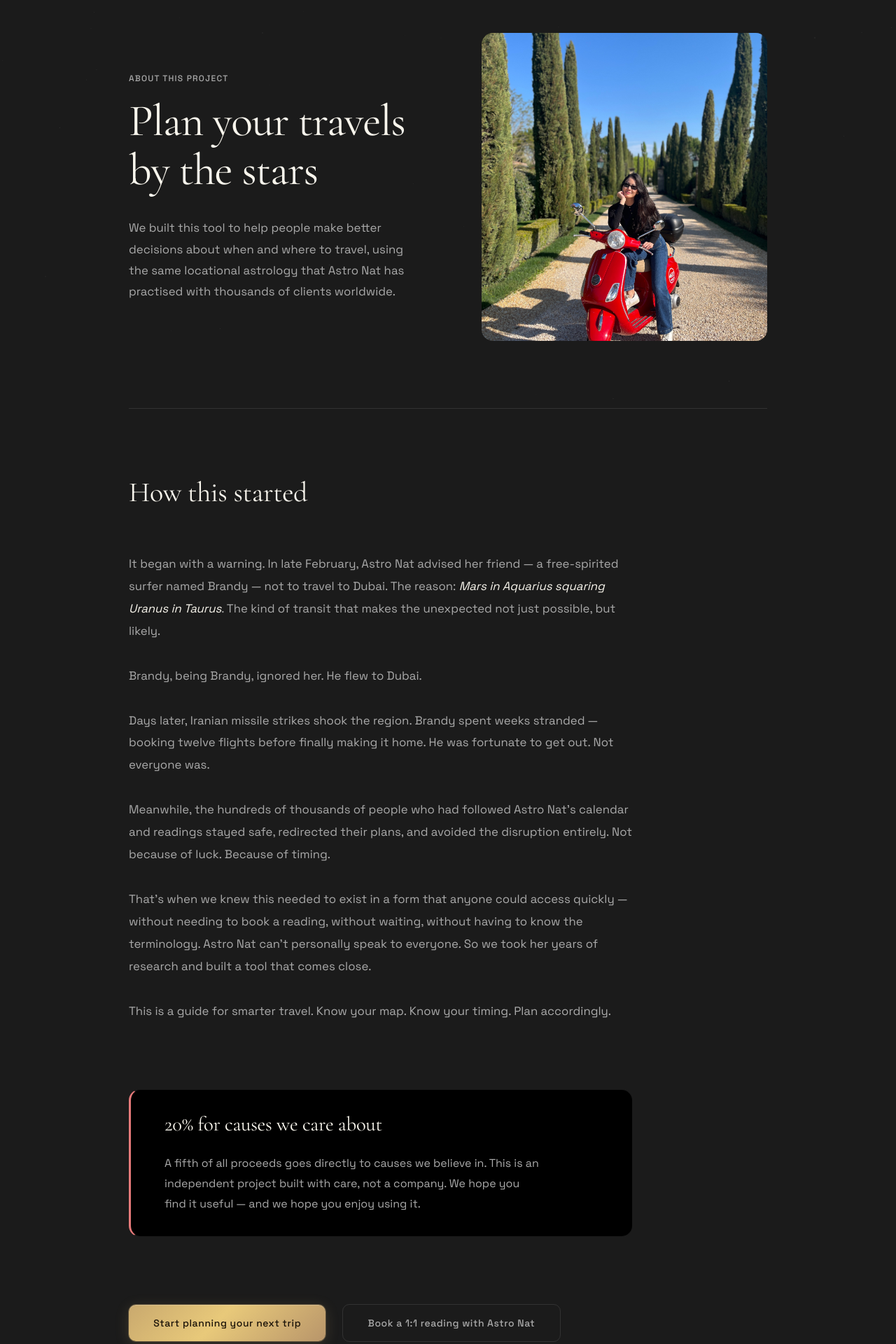
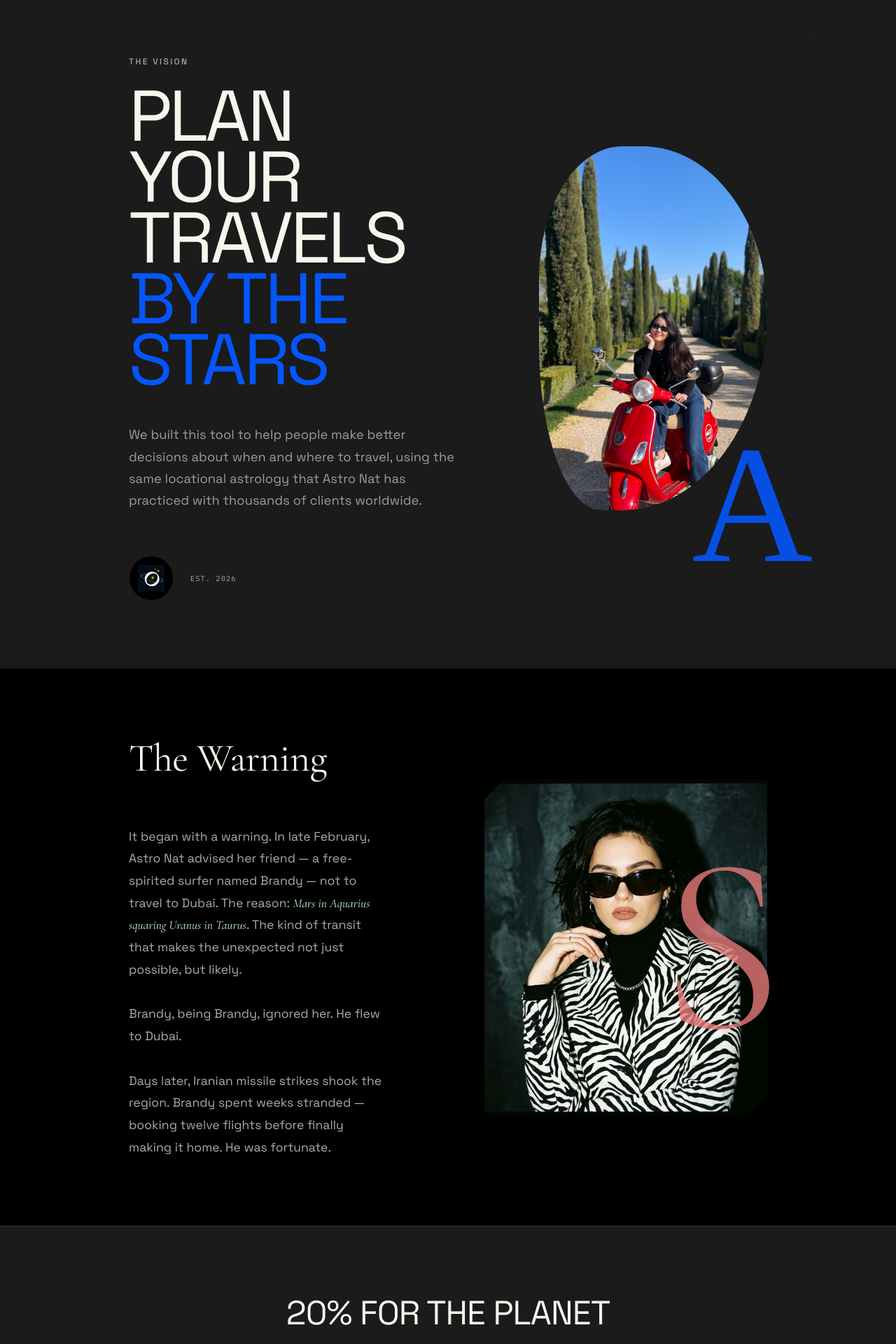
Before and after one commit to bwirakes/astronat-travel, a Next.js app: page /about in a window 1280 px wide. Shown: the part 180-2100 px from the top of the page at 70% size. Built offline with nearby package versions, Linux system fonts and the light colour scheme.

Commit message:
feat: redesign about page with astro-brand 90s editorial aesthetic

```diff
--- a/app/about/about.module.css
+++ b/app/about/about.module.css
@@ -1,227 +1,280 @@
-/* ═══ About — about.module.css ════════════════════════════════ */
+/* ═══ About — about.module.css (Astro-Brand Refactor) ════════════════════════════════ */
 
-.nav {
-    position: relative;
-    z-index: 10;
-    padding: var(--space-lg) 0;
+.pageRoot {
+    min-height: 100vh;
+    background: var(--bg);
+    color: var(--text-primary);
 }
 
-.navInner {
-    display: flex;
-    justify-content: space-between;
+/* ── Hero Section ───────────────────────────────────────────── */
+.heroSection {
+    background: var(--bg);
+    color: var(--text-primary);
+    padding: var(--space-3xl) 0;
+    overflow: hidden;
+}
+
+.heroGrid {
+    display: grid;
+    grid-template-columns: 1.2fr 0.8fr;
+    gap: var(--space-3xl);
     align-items: center;
 }
 
-.logo {
-    font-family: var(--font-display);
-    font-size: 1.5rem;
-    font-weight: 500;
-    letter-spacing: -0.02em;
+.heroContent {
+    position: relative;
+    z-index: 2;
+}
+
+.kicker {
+    font-family: var(--font-body);
+    font-size: 0.75rem;
+    letter-spacing: 0.2em;
+    text-transform: uppercase;
+    color: var(--text-secondary);
+    margin-bottom: var(--space-md);
+    display: block;
+}
+
+.headline {
+    font-family: var(--font-primary);
+    font-size: clamp(3.2rem, 8vw, 6.5rem);
+    line-height: 0.85;
+    text-transform: uppercase;
+    margin-bottom: var(--space-xl);
+    letter-spacing: -0.04em;
     color: var(--text-primary);
 }
 
-.navRight {
+.headlineAccent {
+    color: var(--color-y2k-blue);
+}
+
+.lead {
+    font-family: var(--font-body);
+    font-size: 1.15rem;
+    line-height: 1.7;
+    max-width: 480px;
+    margin-bottom: var(--space-2xl);
+    color: var(--text-secondary);
+    opacity: 0.9;
+}
+
+.avatarGroup {
     display: flex;
     align-items: center;
     gap: var(--space-md);
 }
 
-.navLinks {
+.avatar {
+    width: 64px;
+    height: 64px;
+    background: var(--surface);
+    border: 1px solid var(--surface-border);
+    border-radius: 50%;
     display: flex;
-    gap: var(--space-lg);
-    font-size: 0.85rem;
+    align-items: center;
+    justify-content: center;
+    padding: 12px;
+}
+
+.avatarIcon {
+    filter: invert(1) brightness(1.2);
+    display: block;
+}
+
+:global([data-theme="light"]) .avatarIcon {
+    filter: none;
+}
+
+.avatarLabel {
+    font-family: var(--font-mono);
+    font-size: 0.65rem;
+    letter-spacing: 0.1em;
     color: var(--text-secondary);
 }
 
-.navLinks a {
-    color: var(--text-secondary);
-    transition: color var(--duration) var(--ease);
+.heroImageContainer {
+    position: relative;
+    height: 520px;
 }
 
-.navLinks a:hover,
-.navActive {
-    color: var(--text-primary) !important;
-}
-
-/* ── Hero ─────────────────────────────────────────────────────── */
-.hero {
-    display: grid;
-    grid-template-columns: 1fr 1fr;
-    gap: var(--space-3xl);
-    align-items: center;
-    min-height: 480px;
-    padding: var(--space-2xl) 0 var(--space-3xl);
-}
-
-@media (max-width: 768px) {
-    .hero {
-        grid-template-columns: 1fr;
-        min-height: auto;
-    }
-
-    .heroImage {
-        height: 300px !important;
-        order: -1;
-    }
-}
-
-.heroText h5 {
-    margin-bottom: var(--space-sm);
-}
-
-.headline {
-    font-size: clamp(2.4rem, 5vw, 4rem);
-    margin-bottom: var(--space-lg);
-    line-height: 1.1;
-}
-
-.intro {
-    font-size: 1.05rem;
-    line-height: 1.8;
-    max-width: 440px;
-}
-
-.heroImage {
+.organicImage {
     position: relative;
-    height: 440px;
-    border-radius: var(--radius-lg);
+    width: 100%;
+    height: 100%;
+    border-radius: var(--shape-organic-1);
     overflow: hidden;
 }
 
-.heroImg {
-    object-fit: cover;
-    object-position: center top;
+.heroScript {
+    position: absolute;
+    bottom: -10%;
+    right: -20%;
+    font-family: var(--font-display-alt-2);
+    font-size: 15rem;
+    color: var(--color-y2k-blue);
+    opacity: 0.9;
+    pointer-events: none;
+    line-height: 0.5;
+    z-index: 10;
 }
 
-/* ── Story ──────────────────────────────────────────────────── */
-.story {
+/* ── Story Section ──────────────────────────────────────────── */
+.storySection {
+    background: var(--surface);
+    color: var(--text-primary);
     padding: var(--space-3xl) 0;
     border-top: 1px solid var(--surface-border);
 }
 
-.storyContent {
-    max-width: 720px;
+.storyGrid {
+    display: grid;
+    grid-template-columns: 0.9fr 1.1fr;
+    gap: var(--space-3xl);
+    align-items: center;
 }
 
-.storyHeading {
-    font-size: 2.5rem;
+.sectionHeading {
+    font-family: var(--font-secondary);
+    font-size: clamp(2rem, 5vw, 3.5rem);
     margin-bottom: var(--space-2xl);
+    font-weight: 400;
+    color: var(--text-primary);
 }
 
-.storyBody {
+.bodyCopy {
     display: flex;
     flex-direction: column;
     gap: var(--space-lg);
 }
 
-.storyBody p {
-    font-size: 1.05rem;
-    line-height: 1.9;
+.bodyCopy p {
+    font-family: var(--font-body);
+    font-size: 1.1rem;
+    line-height: 1.8;
+    color: var(--text-secondary);
 }
 
-.storyBody em {
-    color: var(--text-primary);
+.bodyCopy em {
+    font-family: var(--font-secondary);
     font-style: italic;
+    color: var(--color-acqua);
 }
 
-/* ── Values ─────────────────────────────────────────────────── */
-.values {
-    padding-bottom: var(--space-3xl);
+/* Fallback for light mode to ensure emphasis stands out nicely */
+:global([data-theme="light"]) .bodyCopy em {
+    color: var(--color-y2k-blue);
 }
 
-.valueCard {
-    background: var(--surface);
-    border: 1px solid var(--surface-border);
-    border-left: 3px solid var(--accent);
-    border-radius: var(--radius-lg);
-    padding: var(--space-lg) var(--space-xl);
-    max-width: 720px;
+.storyGraphic {
+    position: relative;
+    height: 480px;
+    display: flex;
+    justify-content: flex-end;
 }
 
-.valueHeading {
-    font-size: 1.8rem;
-    margin-bottom: var(--space-md);
+.cutImage {
+    position: relative;
+    width: 90%;
+    height: 100%;
+    clip-path: var(--cut-xl);
+    overflow: hidden;
 }
 
-.valueCard p {
-    font-size: 1rem;
-    line-height: 1.8;
-    max-width: 540px;
+.sideScript {
+    position: absolute;
+    top: 50%;
+    right: -5%;
+    transform: translateY(-50%);
+    font-family: var(--font-display-alt-1);
+    font-size: clamp(16rem, 28vw, 24rem);
+    color: var(--color-spiced-life);
+    opacity: 0.8;
+    pointer-events: none;
+    z-index: 10;
+    line-height: 0.5;
 }
 
-/* ── CTA ─────────────────────────────────────────────────────── */
-.cta {
+/* ── Values Section ─────────────────────────────────────────── */
+.valuesSection {
+    background: var(--bg);
+    color: var(--text-primary);
+    padding: var(--space-3xl) 0;
+    text-align: center;
+    border-top: 1px solid var(--surface-border);
+}
+
+.valuesContent {
+    max-width: 720px;
+    margin: 0 auto;
+}
+
+.valueTitle {
+    font-family: var(--font-primary);
+    font-size: 3rem;
+    letter-spacing: -0.02em;
+    margin-bottom: var(--space-lg);
+    color: var(--text-primary);
+}
+
+.valueDescription {
+    font-family: var(--font-body);
+    font-size: 1.1rem;
+    line-height: 1.8;
+    margin-bottom: var(--space-3xl);
+    color: var(--text-secondary);
+}
+
+.ctaGroup {
     display: flex;
     gap: var(--space-md);
-    padding-bottom: var(--space-3xl);
+    justify-content: center;
     flex-wrap: wrap;
-    align-items: center;
 }
 
-/* Matches the homepage's metallic gold CTA button */
-.ctaBtn {
-    display: inline-flex;
-    align-items: center;
-    gap: 0.6rem;
-    padding: 0.9rem 2.2rem;
-    border-radius: 10px;
-    font-family: var(--font-body);
-    font-weight: 500;
-    font-size: 0.875rem;
-    letter-spacing: 0.04em;
-    cursor: pointer;
-    text-decoration: none;
-    transition: all 0.3s cubic-bezier(0.4, 0, 0.2, 1);
-    background: linear-gradient(135deg, #C9A96E 0%, #E8C97A 45%, #B8956A 100%);
-    color: #1A1208;
-    box-shadow:
-        0 0 0 1px rgba(201, 169, 110, 0.3),
-        0 4px 20px rgba(201, 169, 110, 0.2),
-        inset 0 1px 0 rgba(255, 255, 255, 0.2);
-}
-
-.ctaBtn:hover {
-    transform: translateY(-2px);
-    box-shadow:
-        0 0 0 1px rgba(201, 169, 110, 0.5),
-        0 8px 32px rgba(201, 169, 110, 0.35),
-        inset 0 1px 0 rgba(255, 255, 255, 0.25);
-}
-
-/* Secondary ghost button to pair with ctaBtn */
-.ctaBtnSecondary {
-    display: inline-flex;
-    align-items: center;
-    gap: 0.6rem;
-    padding: 0.9rem 2.2rem;
-    border-radius: 10px;
-    font-family: var(--font-body);
-    font-weight: 500;
-    font-size: 0.875rem;
-    letter-spacing: 0.04em;
-    cursor: pointer;
-    text-decoration: none;
-    transition: all 0.3s cubic-bezier(0.4, 0, 0.2, 1);
-    background: transparent;
-    color: var(--text-secondary);
-    border: 1px solid var(--surface-border);
-}
-
-.ctaBtnSecondary:hover {
-    border-color: var(--gold-soft);
-    color: var(--text-primary);
-    transform: translateY(-1px);
-}
-
-/* ── Footer ─────────────────────────────────────────────────── */
+/* ── Footer ────────────────────────────────────────────────── */
 .footer {
-    padding: var(--space-xl) 0;
+    background: var(--bg-raised);
+    color: var(--text-tertiary);
+    padding: var(--space-2xl) 0;
     border-top: 1px solid var(--surface-border);
 }
 
 .footerInner {
     display: flex;
     justify-content: space-between;
-    font-size: 0.8rem;
-    color: var(--text-tertiary);
+    align-items: center;
 }
+
+.monoLabel {
+    font-family: var(--font-mono);
+    font-size: 0.65rem;
+    letter-spacing: 0.12em;
+}
+
+.objectCover {
+    object-fit: cover;
+}
+
+/* ── Responsive ─────────────────────────────────────────────── */
+@media (max-width: 960px) {
+    .heroGrid, .storyGrid {
+        grid-template-columns: 1fr;
+        gap: var(--space-2xl);
+    }
+
+    .heroImageContainer, .storyGraphic {
+        height: 380px;
+    }
+
+    .heroScript {
+        font-size: 10rem;
+        right: 0;
+    }
+
+    .sideScript {
+        font-size: 14rem;
+        right: -10%;
+    }
+}
--- a/app/about/page.tsx
+++ b/app/about/page.tsx
@@ -9,50 +9,75 @@ import styles from "./about.module.css";
 
 export default function AboutPage() {
     return (
-        <>
+        <div className={styles.pageRoot}>
             <StarBackground />
-
             <Navbar activeHref="/about" />
 
             <main>
+                {/* Hero Section — Eggshell / High Contrast Editorial */}
+                <section className={styles.heroSection}>
                     <div className="container">
-                    {/* Hero */}
                         <motion.div
-                        className={styles.hero}
-                        initial={{ opacity: 0, y: 20 }}
+                            className={styles.heroGrid}
+                            initial={{ opacity: 0, y: 30 }}
                             animate={{ opacity: 1, y: 0 }}
-                        transition={{ duration: 0.7 }}
+                            transition={{ duration: 0.8, ease: [0.16, 1, 0.3, 1] }}
                         >
-                        <div className={styles.heroText}>
-                            <h5>About this project</h5>
-                            <h1 className={styles.headline}>Plan your travels<br />by the stars</h1>
-                            <p className={styles.intro}>
+                            <div className={styles.heroContent}>
+                                <h5 className={styles.kicker}>THE VISION</h5>
+                                <h1 className={styles.headline}>
+                                    Plan your travels <br />
+                                    <span className={styles.headlineAccent}>by the stars</span>
+                                </h1>
+                                <p className={styles.lead}>
                                     We built this tool to help people make better decisions about when and where to travel,
-                                using the same locational astrology that Astro Nat has practised with thousands of clients worldwide.
+                                    using the same locational astrology that Astro Nat has practiced with thousands of clients worldwide.
                                 </p>
+
+                                <div className={styles.avatarGroup}>
+                                    <div className={styles.avatar}>
+                                        <Image
+                                            src="/saturn-o-stars.svg"
+                                            alt="Saturn Logo"
+                                            width={40}
+                                            height={40}
+                                            className={styles.avatarIcon}
+                                        />
                                     </div>
-                        <div className={styles.heroImage}>
+                                    <span className={styles.avatarLabel}>EST. 2026</span>
+                                </div>
+                            </div>
+
+                            <div className={styles.heroImageContainer}>
+                                <div className={styles.organicImage}>
                                     <Image
                                         src="/astronat-hero.jpg"
-                                alt="Astro Nat on a red Vespa"
+                                        alt="Astro Nat"
                                         fill
-                                className={styles.heroImg}
+                                        className={styles.objectCover}
                                         priority
                                     />
                                 </div>
+                                {/* Decorative script overlap */}
+                                <span className={styles.heroScript}>A</span>
+                            </div>
                         </motion.div>
+                    </div>
+                </section>
 
-                    {/* Story */}
-                    <motion.section
-                        className={styles.story}
-                        initial={{ opacity: 0, y: 16 }}
-                        whileInView={{ opacity: 1, y: 0 }}
+                {/* Story Section — Charcoal Block */}
+                <section className={styles.storySection}>
+                    <div className="container">
+                        <motion.div
+                            className={styles.storyGrid}
+                            initial={{ opacity: 0 }}
+                            whileInView={{ opacity: 1 }}
                             viewport={{ once: true }}
-                        transition={{ duration: 0.6, delay: 0.1 }}
+                            transition={{ duration: 1 }}
                         >
-                        <div className={styles.storyContent}>
-                            <h2 className={styles.storyHeading}>How this started</h2>
-                            <div className={styles.storyBody}>
+                            <div className={styles.storyText}>
+                                <h2 className={styles.sectionHeading}>The Warning</h2>
+                                <div className={styles.bodyCopy}>
                                     <p>
                                         It began with a warning. In late February, Astro Nat advised her friend — a free-spirited surfer named Brandy —
                                         not to travel to Dubai. The reason: <em>Mars in Aquarius squaring Uranus in Taurus</em>.
@@ -62,68 +87,68 @@ export default function AboutPage() {
                                         Brandy, being Brandy, ignored her. He flew to Dubai.
                                     </p>
                                     <p>
-                                    Days later, Iranian missile strikes shook the region. Brandy spent weeks stranded — booking twelve flights
-                                    before finally making it home. He was fortunate to get out. Not everyone was.
-                                </p>
-                                <p>
-                                    Meanwhile, the hundreds of thousands of people who had followed Astro Nat's calendar and readings stayed safe,
-                                    redirected their plans, and avoided the disruption entirely. Not because of luck. Because of timing.
-                                </p>
-                                <p>
-                                    That's when we knew this needed to exist in a form that anyone could access quickly —
-                                    without needing to book a reading, without waiting, without having to know the terminology.
-                                    Astro Nat can't personally speak to everyone. So we took her years of research and built a tool that comes close.
-                                </p>
-                                <p>
-                                    This is a guide for smarter travel. Know your map. Know your timing. Plan accordingly.
+                                        Days later, Iranian missile strikes shook the region. Brandy spent weeks stranded —
+                                        booking twelve flights before finally making it home. He was fortunate.
                                     </p>
                                 </div>
                             </div>
-                    </motion.section>
 
-                    {/* Values */}
-                    <motion.section
-                        className={styles.values}
-                        initial={{ opacity: 0, y: 16 }}
-                        whileInView={{ opacity: 1, y: 0 }}
-                        viewport={{ once: true }}
-                        transition={{ duration: 0.6 }}
-                    >
-                        <div className={styles.valueCard}>
-                            <h3 className={styles.valueHeading}>20% for causes we care about</h3>
-                            <p>
+                            <div className={styles.storyGraphic}>
+                                <div className={styles.cutImage}>
+                                    <Image
+                                        src="/girl_sunglasses.png"
+                                        alt="Editorial Image"
+                                        fill
+                                        className={styles.objectCover}
+                                    />
+                                </div>
+                                <span className={styles.sideScript}>S</span>
+                            </div>
+                        </motion.div>
+                    </div>
+                </section>
+
+                {/* Values Section — Black Block */}
+                <section className={styles.valuesSection}>
+                    <div className="container">
+                        <div className={styles.valuesContent}>
+                            <h2 className={styles.valueTitle}>20% FOR THE PLANET</h2>
+                            <p className={styles.valueDescription}>
                                 A fifth of all proceeds goes directly to causes we believe in.
-                                This is an independent project built with care, not a company.
+                                This is an independent project built with care, not a corporation.
                                 We hope you find it useful — and we hope you enjoy using it.
                             </p>
-                        </div>
-                    </motion.section>
 
-                    {/* CTA */}
-                    <div className={styles.cta}>
-                        <Link href="/flow" className={styles.ctaBtn}>
-                            Start planning your next trip
+                            <div className={styles.ctaGroup}>
+                                <Link href="/flow" className="btn btn-primary">
+                                    Start planning your trip
                                 </Link>
                                 <a
                                     href="https://calendly.com/astronat/60min-acg-reading"
                                     target="_blank"
                                     rel="noopener noreferrer"
-                            className={styles.ctaBtnSecondary}
+                                    className="btn btn-secondary"
                                 >
-                            Book a 1:1 reading with Astro Nat
+                                    Book a 1:1 reading
                                 </a>
                             </div>
                         </div>
+                    </div>
+                </section>
             </main>
 
             <footer className={styles.footer}>
                 <div className="container">
                     <div className={styles.footerInner}>
-                        <span>Astro Nat © 2026</span>
-                        <span>Swiss Ephemeris · Locational Astrology</span>
+                        <div className={styles.footerLeft}>
+                            <span>ASTRO NAT © 2026</span>
+                        </div>
+                        <div className={styles.footerRight}>
+                            <span className={styles.monoLabel}>LOCATIONAL ASTROLOGY • SWISS EPHEMERIS</span>
+                        </div>
                     </div>
                 </div>
             </footer>
-        </>
+        </div>
     );
 }
--- a/app/globals.css
+++ b/app/globals.css
@@ -271,11 +271,12 @@ a {
 .btn-secondary {
   background: transparent;
   color: var(--text-primary);
-  border: 1px solid var(--surface-border);
+  border: 1px solid var(--text-primary);
 }
 
 .btn-secondary:hover {
-  background: var(--surface);
+  background: var(--text-primary);
+  color: var(--bg);
 }
 
 /* ── Inputs ─────────────────────────────────────────────────── */
```
Lines whose indentation alone changed are shown as unchanged.
